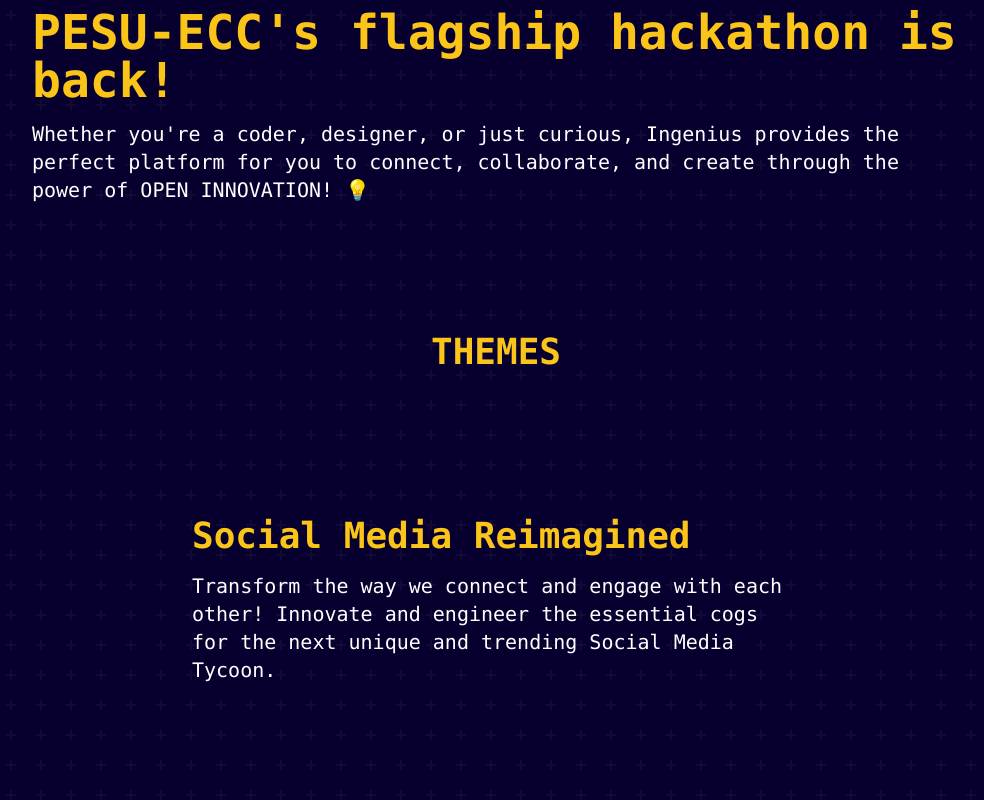
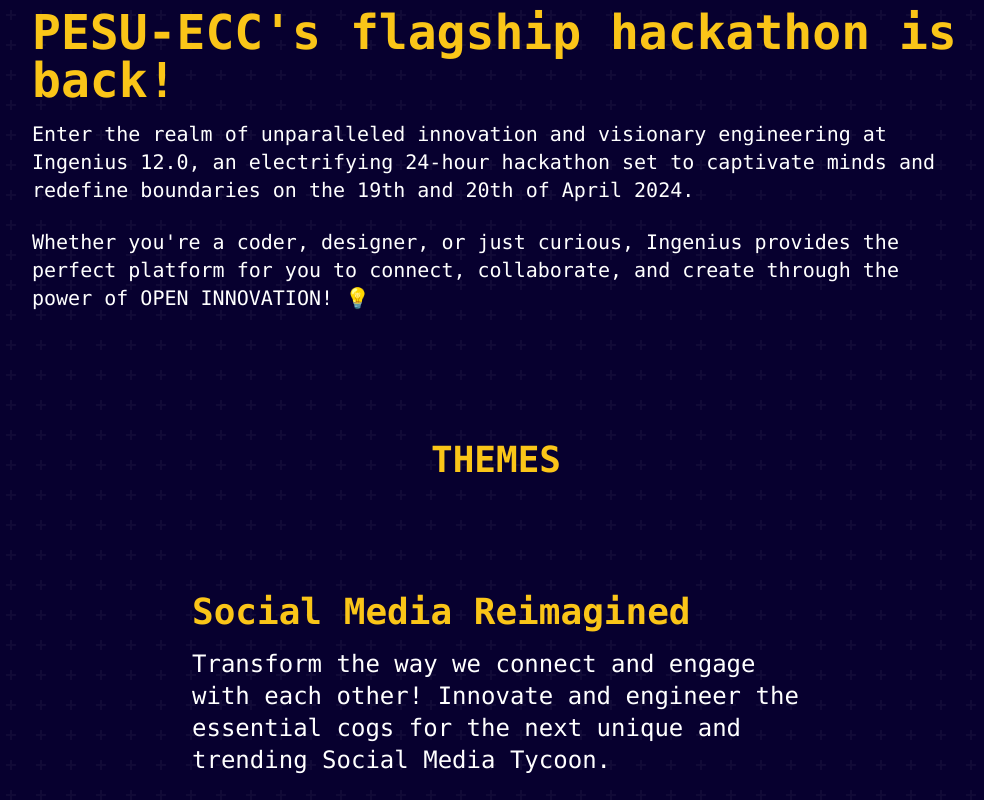
Before and after one commit to NavinShrinivas/Ingenius2023, a Next.js app in the folder ingenius23/: page / in a window 1280 px wide. Shown: the part 980-1780 px from the top of the page, without its empty margins (144-1128 px from the left). Built offline with nearby package versions, Linux system fonts and the light colour scheme.

Commit message:
Update intro

```diff
--- a/ingenius23/src/components/info1.js
+++ b/ingenius23/src/components/info1.js
@@ -26,6 +26,10 @@
         <div className=" font-mono">
           <h1 className="lg:text-5xl text-3xl  py-4 text-[#fac518] font-bold">PESU-ECC&#39;s flagship hackathon is back!</h1>
           <p className="text-lg lg:text-xl text-white">
+
+Enter the realm of unparalleled innovation and visionary engineering at Ingenius 12.0, an electrifying 24-hour hackathon set to captivate minds and redefine boundaries on the 19th and 20th of April 2024.
+          </p>
+          <p className="text-lg lg:text-xl text-white mt-6">
             Whether you&#39;re a coder, designer, or just curious, Ingenius provides the perfect platform for you to connect, collaborate, and create through the power of OPEN INNOVATION! &#128161;
           </p>
         </div>
--- a/ingenius23/src/components/randomizer.js
+++ b/ingenius23/src/components/randomizer.js
@@ -145,7 +145,7 @@
 
       <div className="flex flex-col items-center justify-center m-5">
         <button
-          className="relative text-lg inline-flex items-center justify-center px-4 py-2 mb-2 mr-2 overflow-hidden font-semibold text-cyan-700 text-zinc-900 border-solid border-4 border-[#fab518] rounded-xl bg-[#fac518] hover:bg-gradient-to-r hover:from-amber-500 hover:to-yellow-400 hover:text-white hover:text-bold hover:scale-110 hover:shadow-[0_0_45px_-10px_(0,0,0,0.3)] hover:shadow-cyan-500 transition duration-300 ease-in-out transform hover:-translate-y-1"
+          className="relative text-lg inline-flex items-center justify-center px-4 py-2 mb-2 mr-2 overflow-hidden font-semibold text-cyan-700 border-solid border-4 border-[#fab518] rounded-xl bg-[#fac518] hover:bg-gradient-to-r hover:from-amber-500 hover:to-yellow-400 hover:text-white hover:text-bold hover:scale-110 hover:shadow-[0_0_45px_-10px_(0,0,0,0.3)] hover:shadow-cyan-500 transition duration-300 ease-in-out transform hover:-translate-y-1"
           onClick={randomize}
         >
           Generate Idea!
--- a/ingenius23/src/components/theme.js
+++ b/ingenius23/src/components/theme.js
@@ -15,11 +15,11 @@
         data-aos-delay="200"
         className=" flex items-center lg:px-40 w-full lg:justify-center lg:gap-10 "
       >
-        <div className="font-mono my-8">
+        <div className="font-mono my-8 lg:my-0">
           <h1 className="lg:text-4xl text-2xl  py-4 text-[#fac518] font-bold">
             {themeTitle}
           </h1>
-          <p className="text-lg lg:text-xl text-white">{themeDescription}</p>
+          <p className="text-lg lg:text-2xl text-white">{themeDescription}</p>
         </div>
       </div>
     </div>
```
